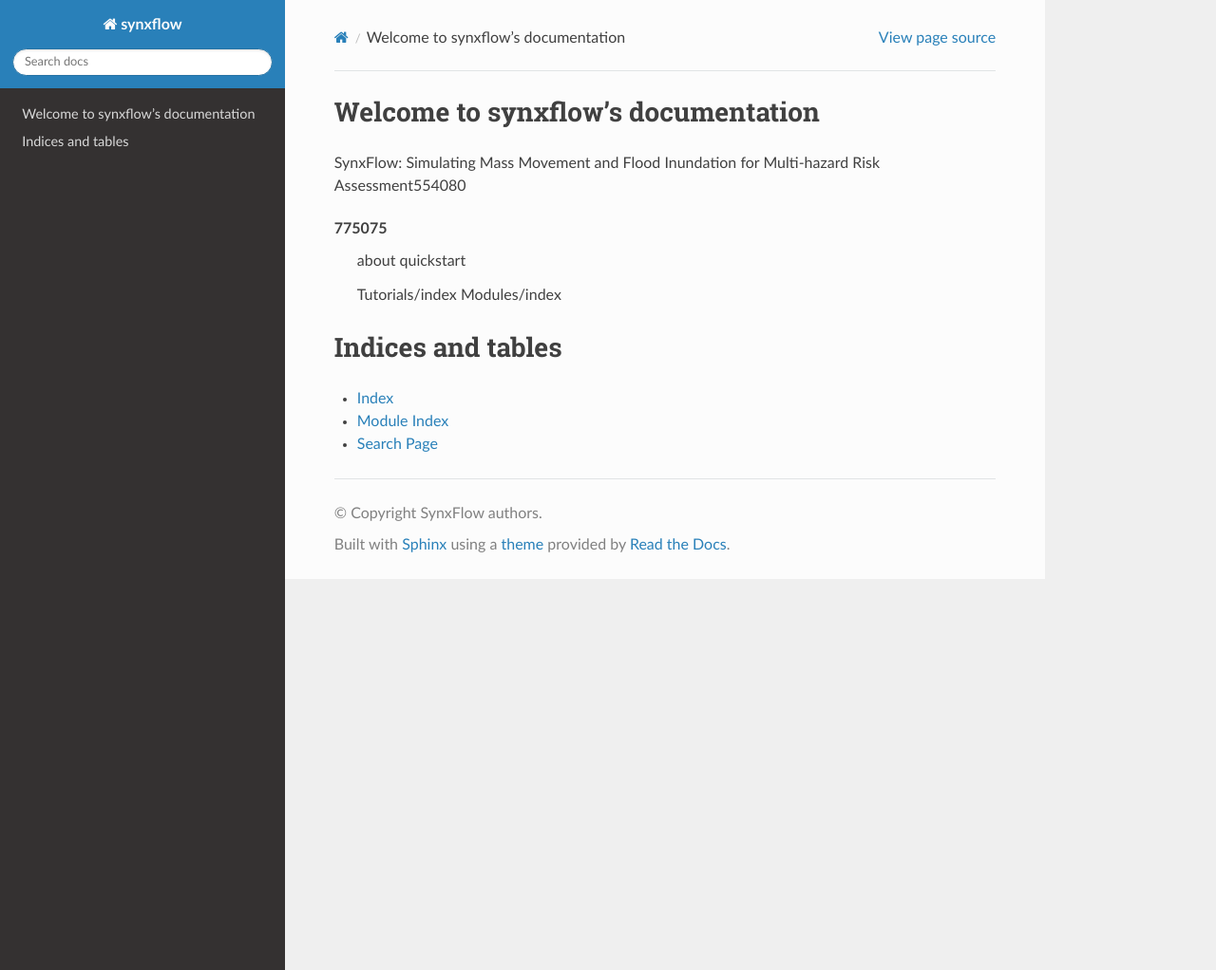
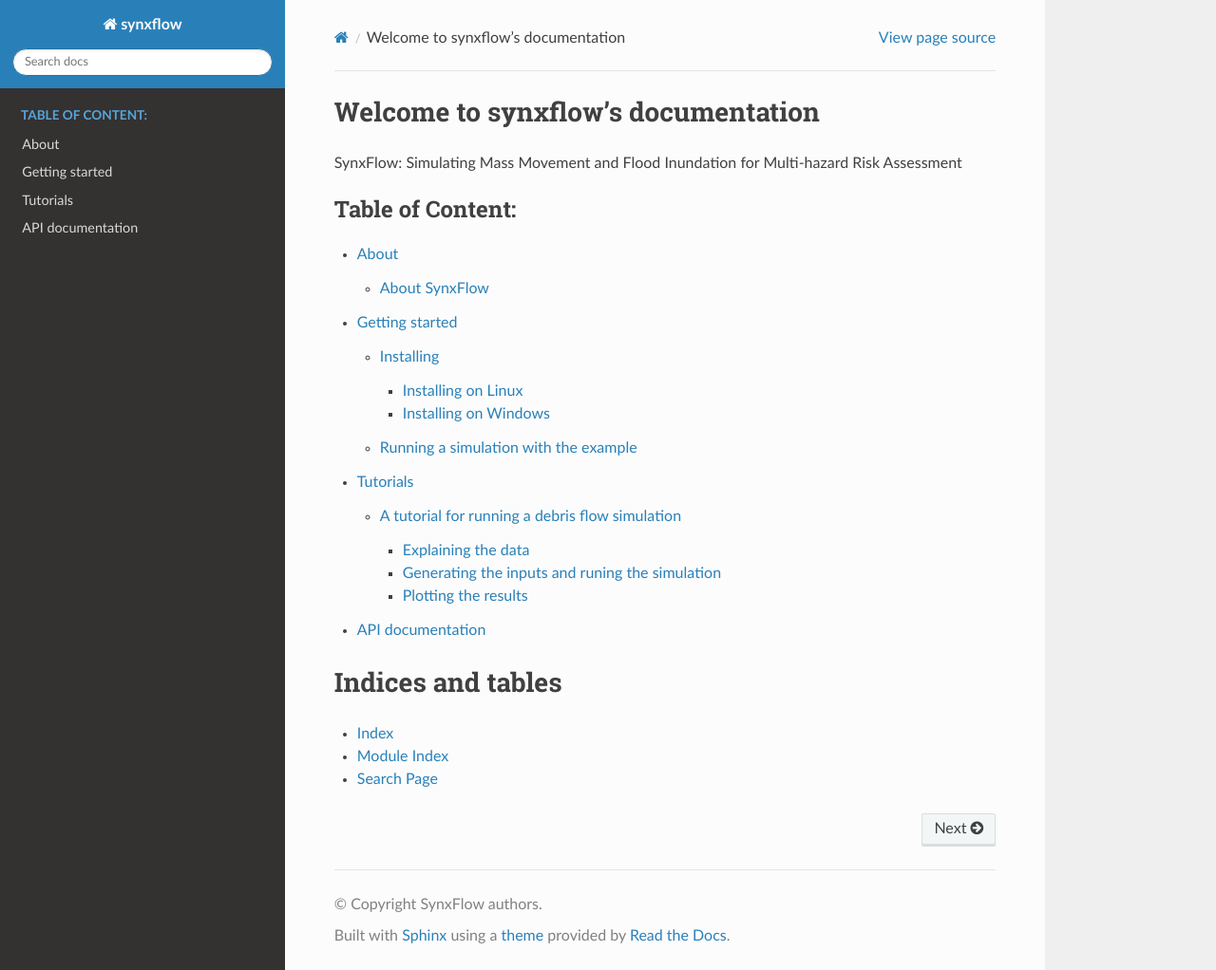
Before and after one commit to SynxFlow/SynxFlow, a Sphinx documentation site: the page built from docs/source/index.rst, in a window 1280 px wide and 1022 px high. Shown: the whole window at 95% size. Built offline with Sphinx 7.4.7 and the Read the Docs theme 2.0.0, drawn with Linux system fonts in a browser that asks for light colours; pages that are not in the unit, such as notebooks, are missing from menus.

Commit message:
fix doc bugs

```diff
--- a/docs/source/index.rst
+++ b/docs/source/index.rst
@@ -6,12 +6,12 @@
 Welcome to synxflow's documentation
 =================================
 
-SynxFlow: Simulating Mass Movement and Flood Inundation for Multi-hazard Risk Assessment554080
+SynxFlow: Simulating Mass Movement and Flood Inundation for Multi-hazard Risk Assessment
 
 
 .. toctree::
    :caption: Table of Content:
-775075
+
    about
    quickstart
 
```
